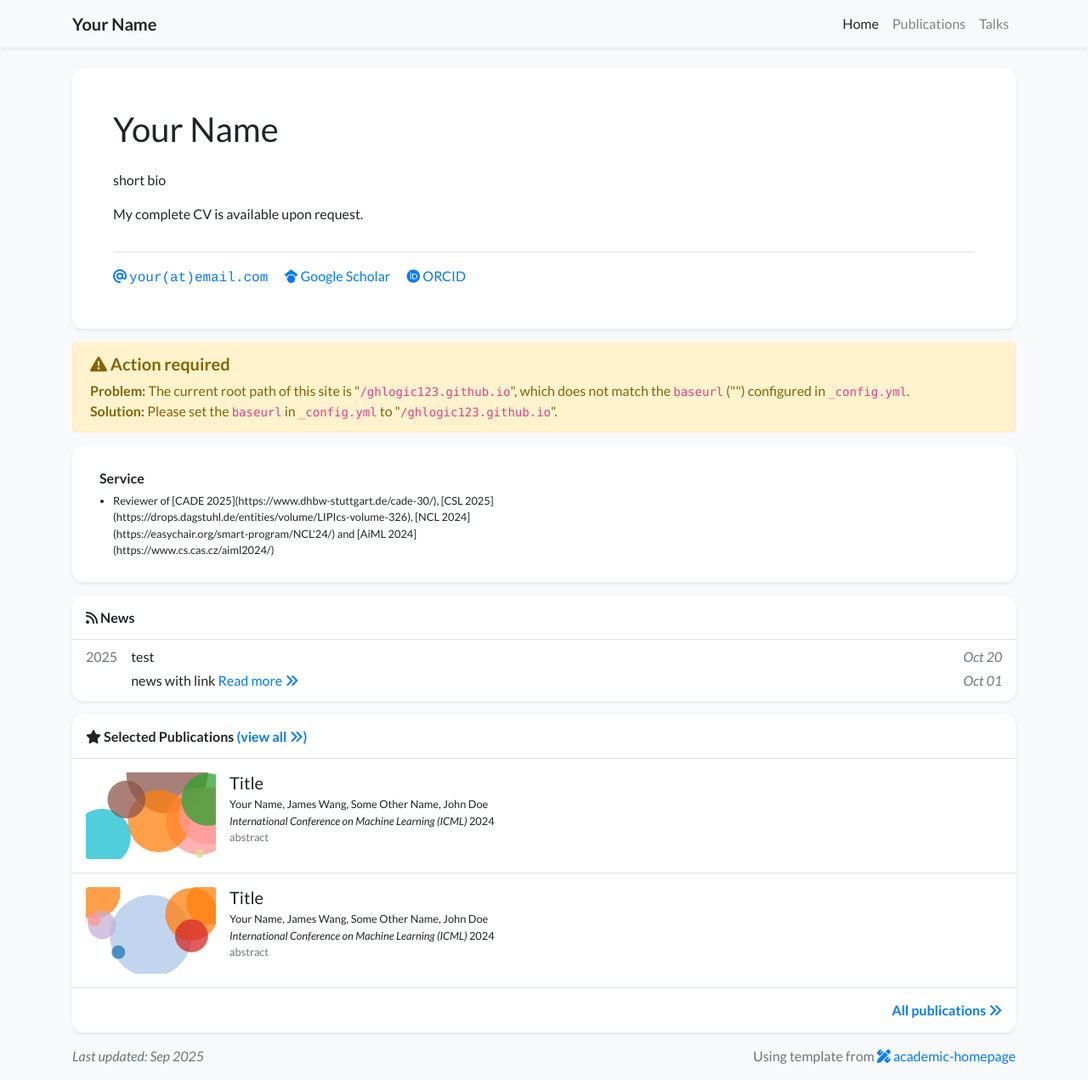
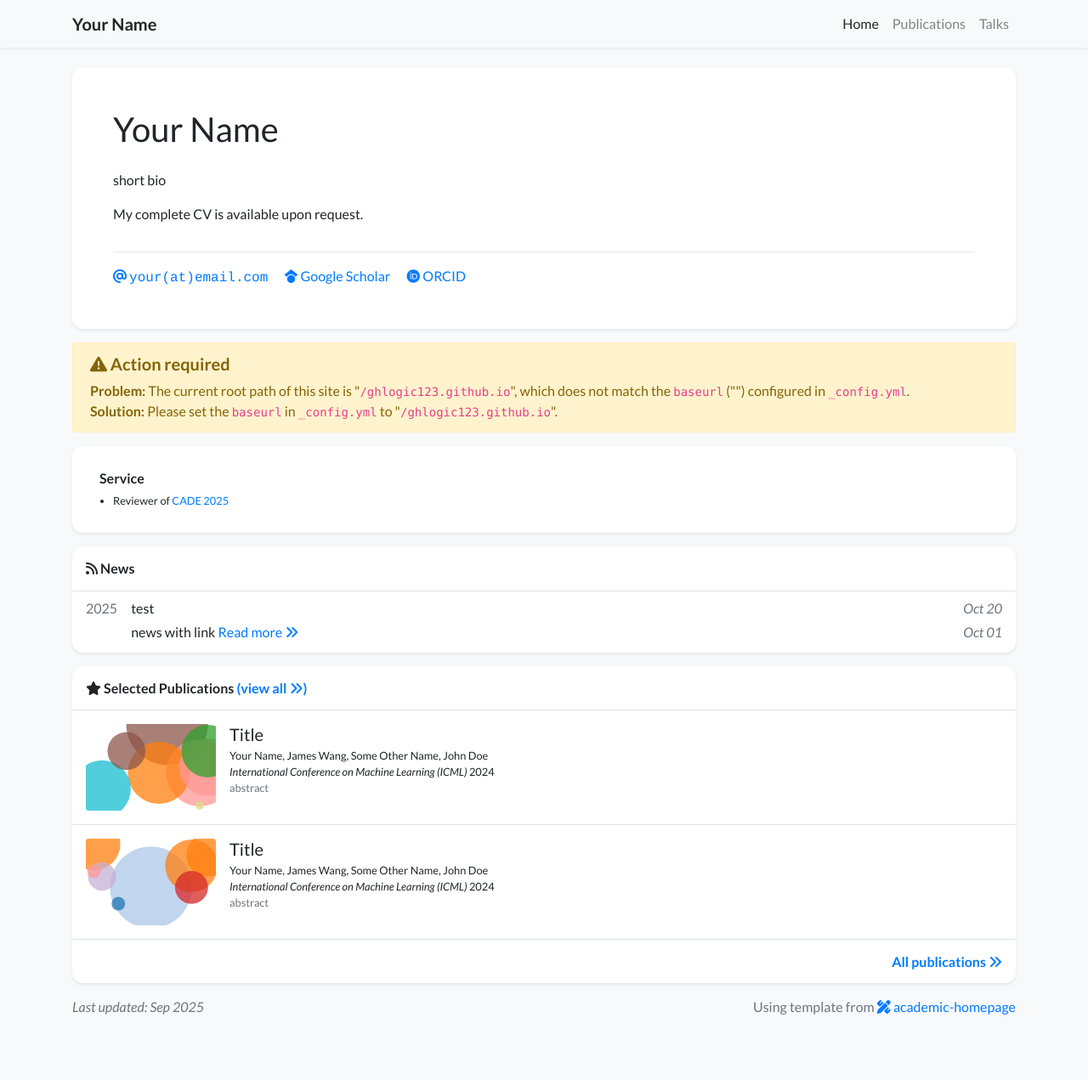
Before and after one commit to ghlogic123/ghlogic123.github.io, a Jekyll site: the page built from index.html, in a window 1280 px wide and 1271 px high. Shown: the whole window at 85% size. Built offline with Jekyll 4.4.1, drawn with Linux system fonts in a browser that asks for light colours; nearby versions of some CDN libraries; a style sheet for code colours, icons or effects is not loaded.

Commit message:
Update profile.yml

```diff
--- a/_data/profile.yml
+++ b/_data/profile.yml
@@ -22,7 +22,7 @@ short_bio: >-
   </p>
 
 service:
-- name: "Reviewer of [CADE 2025](https://www.dhbw-stuttgart.de/cade-30/), [CSL 2025](https://drops.dagstuhl.de/entities/volume/LIPIcs-volume-326), [NCL 2024](https://easychair.org/smart-program/NCL'24/) and [AiML 2024](https://www.cs.cas.cz/aiml2024/)"
+- name: Reviewer of <a href="https://www.dhbw-stuttgart.de/cade-30/" target="_blank">CADE 2025</a>
 date: "2025"
 
 # portrait_url: /assets/images/photos/portrait.jpg
```
